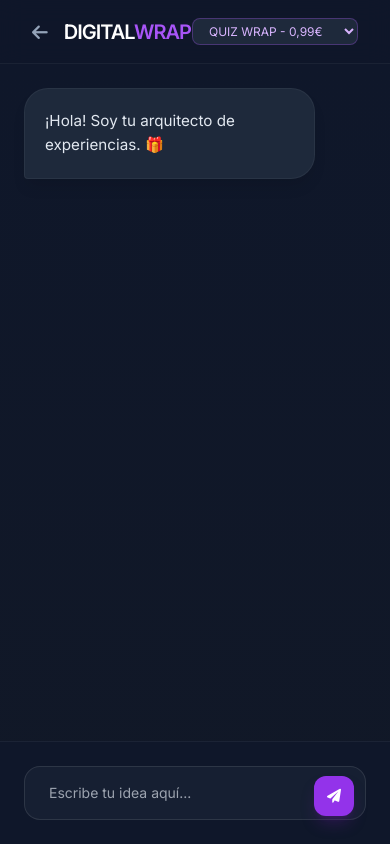
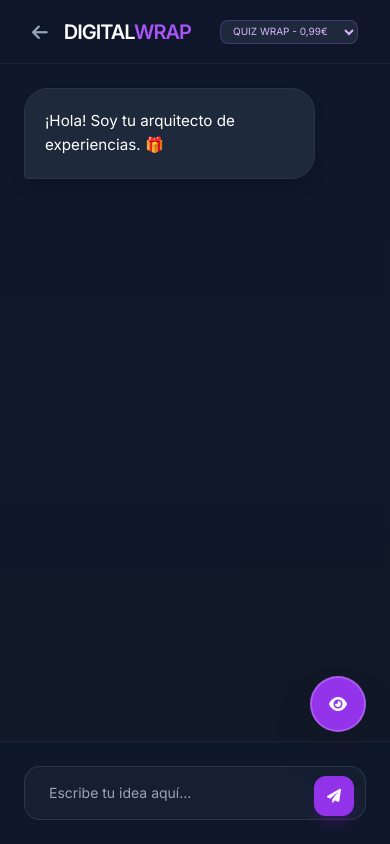
Before and after one commit to arnaulopez01/wrap, a Flask app: page /create in a window 390 px wide. Run offline with Flask 3, Linux system fonts and the light colour scheme; some libraries are stand-ins or nearby versions.

Commit message:
version móvil

````diff
--- a/static/css/creator.css
+++ b/static/css/creator.css
@@ -10,40 +10,32 @@
     border-radius: 10px;
 }
 
-/* Burbujas de chat */
+/* Burbujas */
 .bubble {
     max-width: 85%;
     padding: 1.25rem;
     border-radius: 1.5rem;
     line-height: 1.6;
     font-size: 0.95rem;
-    box-shadow: 0 10px 15px -3px rgba(0, 0, 0, 0.1);
+    box-shadow: 0 10px 15px -3px rgba(0, 0, 0, 0.2);
 }
 
 .bubble-user {
     background: linear-gradient(135deg, #7C3AED, #5B21B6);
-    color: white;
     border-bottom-right-radius: 0.25rem;
 }
 
 .bubble-ai {
     background-color: #1E293B;
     border: 1px solid rgba(255, 255, 255, 0.05);
-    color: #E2E8F0;
     border-bottom-left-radius: 0.25rem;
 }
 
-/* Contenido Markdown */
-.markdown-content h1,
-.markdown-content h2,
-.markdown-content h3 {
-    color: #A78BFA;
-    font-weight: 700;
-    margin-top: 1rem;
-    margin-bottom: 0.5rem;
-}
+/* Markdown */
+.markdown-content h3 { color: #A78BFA; font-weight: 700; margin: 1rem 0 0.5rem 0; }
+.markdown-content p { margin-bottom: 0.75rem; }
 
-/* Panel de previsualización */
+/* Panel Preview */
 .glass-panel {
     background: rgba(30, 41, 59, 0.4);
     backdrop-filter: blur(12px);
@@ -55,7 +47,9 @@
     from { opacity: 0; transform: translateY(15px); }
     to { opacity: 1; transform: translateY(0); }
 }
+.animate-msg { animation: fadeInUp 0.4s ease-out forwards; }
 
-.animate-msg {
-    animation: fadeInUp 0.4s ease-out forwards;
+/* Responsive */
+@media (max-width: 768px) {
+    #chat-window { padding-bottom: 100px; }
 }
--- a/static/js/creator.js
+++ b/static/js/creator.js
@@ -1,4 +1,3 @@
-// Referencias a elementos del DOM
 const chatWindow = document.getElementById('chat-window');
 const userInput = document.getElementById('user-input');
 const gamePreview = document.getElementById('game-preview');
@@ -7,17 +6,12 @@ const productSelector = document.getElementById('product-selector');
 
 let currentGamedata = null;
 
-/**
- * Envía el mensaje al backend incluyendo el tipo de producto seleccionado
- */
 async function send() {
     const text = userInput.value.trim();
-    // Capturamos el producto del selector (quiz, gymkhana, escape)
     const productType = productSelector ? productSelector.value : 'quiz';
 
     if (!text) return;
 
-    // Renderizamos el mensaje del usuario en el chat
     renderMessage(text, 'user');
     userInput.value = '';
 
@@ -31,130 +25,114 @@ async function send() {
             })
         });
 
-        if (!res.ok) throw new Error("Error en la respuesta del servidor");
-
         const data = await res.json();
-        // data.reply contiene: "Narrativa... ###JSON_DATA### {json...}"
         renderMessage(data.reply, 'model');
 
     } catch (e) {
-        console.error("Error al enviar mensaje:", e);
-        renderMessage("Lo siento, hubo un error al conectar con Gemini 2.5 Flash.", 'model');
+        console.error("Error:", e);
+        renderMessage("Error al conectar con Gemini 2.5 Flash.", 'model');
     }
 }
 
-/**
- * Renderiza los mensajes y separa la narrativa del JSON
- */
 function renderMessage(text, role) {
-    // Dividimos por el delimitador definido en el prompt
     const parts = text.split('###JSON_DATA###');
     const chatText = parts[0].trim();
     const jsonPart = parts[1] ? parts[1].trim() : null;
 
-    // Crear el contenedor del mensaje
     const wrapper = document.createElement('div');
     wrapper.className = `flex ${role === 'user' ? 'justify-end' : 'justify-start'} animate-msg w-full`;
 
-    // Usamos marked.parse para el markdown de la narrativa
-    const contentHtml = role === 'model' ? marked.parse(chatText) : chatText;
+    const contentHtml = role === 'model' ? marked.parse(chatText) : `<p>${chatText}</p>`;
 
     wrapper.innerHTML = `
         <div class="bubble ${role === 'user' ? 'bubble-user' : 'bubble-ai'}">
-            <div class="markdown-content">${contentHtml}</div>
+            <div class="markdown-content text-white">${contentHtml}</div>
         </div>
     `;
 
     chatWindow.appendChild(wrapper);
-
-    // Auto-scroll al fondo
     chatWindow.scrollTo({ top: chatWindow.scrollHeight, behavior: 'smooth' });
 
-    // Si hay JSON y es respuesta de la IA, actualizamos la preview
     if (jsonPart && role === 'model') {
         updatePreview(jsonPart);
     }
 }
 
-/**
- * Actualiza el panel derecho con la estructura del juego
- */
 function updatePreview(jsonStr) {
     try {
-        // Limpiamos posibles bloques de código markdown que la IA pueda colar
         const cleanJson = jsonStr.replace(/```json|```/g, '').trim();
         currentGamedata = JSON.parse(cleanJson);
 
-        // Mostramos el tag de "Listo"
         if (statusTag) statusTag.classList.remove('hidden');
 
-        // Generamos el HTML de los pasos (preguntas/retos)
         let stepsHtml = currentGamedata.steps.map((s, i) => `
             <div class="bg-white/5 border border-white/5 p-5 rounded-2xl mb-4 text-left border-l-4 border-l-purple-500">
-                <span class="text-[10px] bg-purple-500/20 text-purple-300 px-2 py-0.5 rounded-md font-bold uppercase">
-                    Paso 0${i+1}
-                </span>
+                <span class="text-[10px] bg-purple-500/20 text-purple-300 px-2 py-0.5 rounded-md font-bold uppercase">Paso 0${i+1}</span>
                 <p class="text-sm text-slate-200 mt-2 font-medium">${s.question}</p>
-                <p class="text-xs text-green-400 font-bold mt-2 font-mono">
-                    <i class="fa-solid fa-key mr-1"></i> ${s.answer}
-                </p>
+                <p class="text-xs text-green-400 font-bold mt-2 font-mono"><i class="fa-solid fa-key mr-1"></i> ${s.answer}</p>
             </div>
         `).join('');
 
-        // Inyectamos en el panel de preview
         gamePreview.innerHTML = `
             <div class="w-full h-full flex flex-col text-left">
                 <div class="mb-6">
                     <h3 class="text-2xl font-bold text-white">${currentGamedata.title}</h3>
-                    <p class="text-xs text-slate-500 uppercase tracking-widest mt-1">Formato: ${currentGamedata.type || 'Personalizado'}</p>
+                    <p class="text-[10px] text-slate-500 uppercase tracking-widest mt-1">Formato: ${currentGamedata.type || 'Custom'}</p>
                 </div>
-                <div class="flex-1 overflow-y-auto pr-2 custom-scroll">
-                    ${stepsHtml}
-                </div>
-                <button onclick="finalize()" class="mt-8 w-full bg-white text-black py-4 rounded-2xl font-bold hover:bg-purple-500 hover:text-white transition-all shadow-xl shadow-purple-500/10">
-                    CONFIRMAR Y GUARDAR WRAP
+                <div class="flex-1 overflow-y-auto pr-2 custom-scroll">${stepsHtml}</div>
+                <button onclick="finalize()" class="mt-8 w-full bg-white text-black py-4 rounded-2xl font-bold hover:bg-purple-500 hover:text-white transition-all shadow-xl">
+                    CONFIRMAR WRAP
                 </button>
             </div>
         `;
 
-        // Quitamos las clases de centrado del placeholder inicial
         gamePreview.classList.remove('justify-center', 'items-center', 'text-center');
 
-    } catch (e) {
-        console.error("Error al parsear el JSON de la preview:", e);
+        // Notificación visual en botón móvil
+        const toggleBtn = document.getElementById('mobile-toggle-btn');
+        if (window.innerWidth < 768 && toggleBtn) {
+            toggleBtn.classList.add('animate-bounce', 'bg-green-500');
+            setTimeout(() => toggleBtn.classList.remove('animate-bounce'), 3000);
+        }
+
+    } catch (e) { console.error("Error parseando JSON", e); }
+}
+
+function toggleMobileView() {
+    const chatSection = document.getElementById('chat-section');
+    const previewSection = document.getElementById('preview-section');
+    const toggleBtn = document.getElementById('mobile-toggle-btn');
+    const icon = toggleBtn.querySelector('i');
+
+    if (previewSection.classList.contains('hidden')) {
+        previewSection.classList.remove('hidden');
+        previewSection.classList.add('flex');
+        chatSection.classList.add('hidden');
+        icon.className = 'fa-solid fa-comment';
+        toggleBtn.classList.replace('bg-purple-600', 'bg-slate-700');
+        toggleBtn.classList.remove('bg-green-500');
+    } else {
+        previewSection.classList.add('hidden');
+        previewSection.classList.remove('flex');
+        chatSection.classList.remove('hidden');
+        icon.className = 'fa-solid fa-eye';
+        toggleBtn.classList.replace('bg-slate-700', 'bg-purple-600');
     }
 }
 
-/**
- * Guarda la experiencia y redirige al player
- */
 async function finalize() {
     if (!currentGamedata) return;
-
-    const gift = prompt("Define el regalo real (esto no lo verá la IA, solo el destinatario al final):", "Ej: Un viaje a París");
-
+    const gift = prompt("Define el regalo real (ej: Vuelo a Roma):");
     if (!gift) return;
 
-    try {
-        const res = await fetch('/save_experience', {
-            method: 'POST',
-            headers: { 'Content-Type': 'application/json' },
-            body: JSON.stringify({
-                game_data: currentGamedata,
-                real_gift: gift
-            })
-        });
+    const res = await fetch('/save_experience', {
+        method: 'POST',
+        headers: { 'Content-Type': 'application/json' },
+        body: JSON.stringify({ game_data: currentGamedata, real_gift: gift })
+    });
 
-        const result = await res.json();
-        if (result.success) {
-            window.location.href = `/experience/${result.game_id}`;
-        }
-    } catch (e) {
-        alert("Error al guardar la experiencia.");
-    }
+    const result = await res.json();
+    if (result.success) window.location.href = `/experience/${result.game_id}`;
 }
 
-// Escuchar la tecla Enter en el input
-userInput.addEventListener('keypress', (e) => {
-    if (e.key === 'Enter') send();
-});
+userInput.addEventListener('keypress', (e) => { if (e.key === 'Enter') send(); });
--- a/templates/creator.html
+++ b/templates/creator.html
@@ -20,7 +20,7 @@
             <span class="font-bold tracking-tighter text-xl">DIGITAL<span class="text-purple-500">WRAP</span></span>
         </div>
         <div class="flex items-center gap-4">
-            <select id="product-selector" class="bg-slate-800 border border-purple-500/30 text-xs rounded-lg px-3 py-1 text-purple-300">
+            <select id="product-selector" class="bg-slate-800 border border-purple-500/30 text-[10px] md:text-xs rounded-lg px-2 py-1 text-purple-300 focus:outline-none focus:border-purple-500">
                 <option value="quiz">QUIZ WRAP - 0,99€</option>
                 <option value="gymkhana">GYMKHANA - 1,49€</option>
                 <option value="escape">MINI ESCAPE - 1,99€</option>
@@ -28,8 +28,8 @@
         </div>
     </header>
 
-    <div class="flex flex-1 overflow-hidden">
-        <main class="w-full md:w-1/2 flex flex-col relative bg-gradient-to-b from-[#0F172A] to-[#111827]">
+    <div class="flex flex-1 overflow-hidden relative">
+        <main id="chat-section" class="w-full md:w-1/2 flex flex-col relative bg-gradient-to-b from-[#0F172A] to-[#111827]">
             <div id="chat-window" class="flex-1 overflow-y-auto p-6 md:p-10 space-y-8">
                 <div class="flex justify-start animate-msg">
                     <div class="bubble bubble-ai">
@@ -40,7 +40,7 @@
 
             <div class="p-6 bg-[#0F172A] border-t border-white/5">
                 <div class="max-w-2xl mx-auto relative group">
-                    <input type="text" id="user-input" class="w-full bg-slate-800/50 border border-white/10 rounded-2xl py-4 pl-6 pr-14 focus:outline-none focus:border-purple-500 transition-all text-sm" placeholder="Escribe tu idea aquí...">
+                    <input type="text" id="user-input" class="w-full bg-slate-800/50 border border-white/10 rounded-2xl py-4 pl-6 pr-14 focus:outline-none focus:border-purple-500 transition-all text-sm text-white" placeholder="Escribe tu idea aquí...">
                     <button onclick="send()" class="absolute right-3 top-2.5 w-10 h-10 bg-purple-600 hover:bg-purple-500 rounded-xl flex items-center justify-center shadow-lg shadow-purple-900/40">
                         <i class="fa-solid fa-paper-plane text-white text-sm"></i>
                     </button>
@@ -48,7 +48,7 @@
             </div>
         </main>
 
-        <aside class="hidden md:flex w-1/2 bg-[#020617] p-10 flex-col relative">
+        <aside id="preview-section" class="hidden md:flex w-full md:w-1/2 bg-[#020617] p-10 flex-col relative">
             <div class="flex items-center gap-2 mb-8">
                 <i class="fa-solid fa-wand-magic-sparkles text-purple-500 text-sm"></i>
                 <h2 class="text-xs font-bold uppercase tracking-[0.2em] text-slate-500">Live Experience Preview</h2>
@@ -56,11 +56,15 @@
 
             <div id="game-preview" class="flex-1 glass-panel rounded-[2rem] p-10 flex flex-col items-center justify-center text-center overflow-hidden">
                 <div class="opacity-20 flex flex-col items-center">
-                    <i class="fa-solid fa-box-open text-5xl mb-6"></i>
-                    <p class="text-sm max-w-[200px]">Describe tu regalo para visualizar el juego aquí</p>
+                    <i class="fa-solid fa-box-open text-5xl mb-6 text-white"></i>
+                    <p class="text-sm max-w-[200px] text-white">Describe tu regalo para visualizar el juego aquí</p>
                 </div>
             </div>
         </aside>
+
+        <button id="mobile-toggle-btn" onclick="toggleMobileView()" class="md:hidden fixed bottom-28 right-6 z-50 bg-purple-600 text-white w-14 h-14 rounded-full shadow-2xl flex items-center justify-center border-2 border-white/20 transition-all active:scale-90">
+            <i class="fa-solid fa-eye"></i>
+        </button>
     </div>
 
     <script src="{{ url_for('static', filename='js/creator.js') }}"></script>
````
